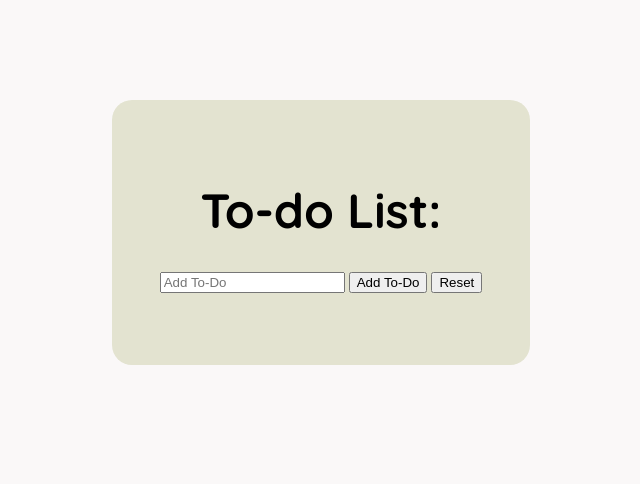
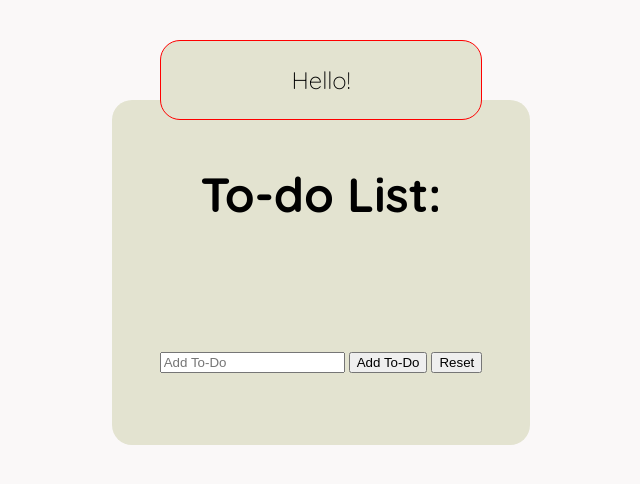
Before and after one commit to mauLovera/dom-todo-lab, a plain HTML site: page index.html in a window 1280 px wide. Shown: the whole page, without its empty margins (319-959 px from the left). Drawn offline with Linux system fonts and the light colour scheme.

Commit message:
add more styling

```diff
--- a/css/style.css
+++ b/css/style.css
@@ -26,6 +26,21 @@ body {
   font-size: 1.5em;
 }
 
+#nav {
+  position: relative;
+  background-color: rgb(227, 227, 208);
+  border: 1px solid red;
+  top: -4.5em;
+  border-radius: 20px;
+}
+
+#nav-text {
+  font-family: 'Quicksand', sans-serif;
+  font-weight: 100;
+  font-size: 1em;
+  color: black;
+}
+
 ul {
   padding-inline-start: 0;
 
@@ -47,4 +62,6 @@ ul {
   font-weight: 700;
   font-size: 3em;
   color: black;
+  position: relative;
+  top: -2em;
 }
--- a/index.html
+++ b/index.html
@@ -14,6 +14,9 @@
 </head>
 <body>
   <form id="main">
+    <nav id="nav" class="text-style">
+      <p id="nav-text">Hello!</p>
+    </nav>
     <main>
       <h1 class="text-style" id="main-text">To-do List:</h1>
         <input type="text" id="input" placeholder="Add To-Do">
```
